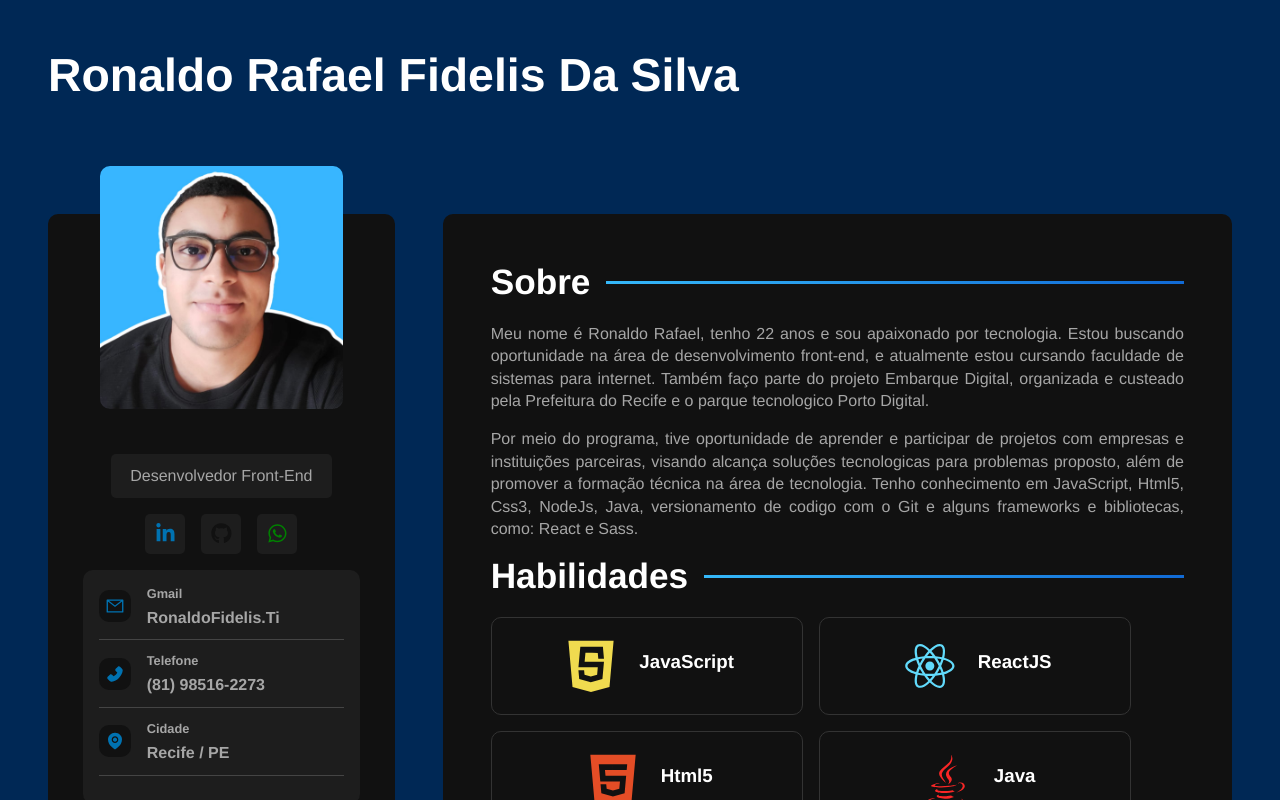
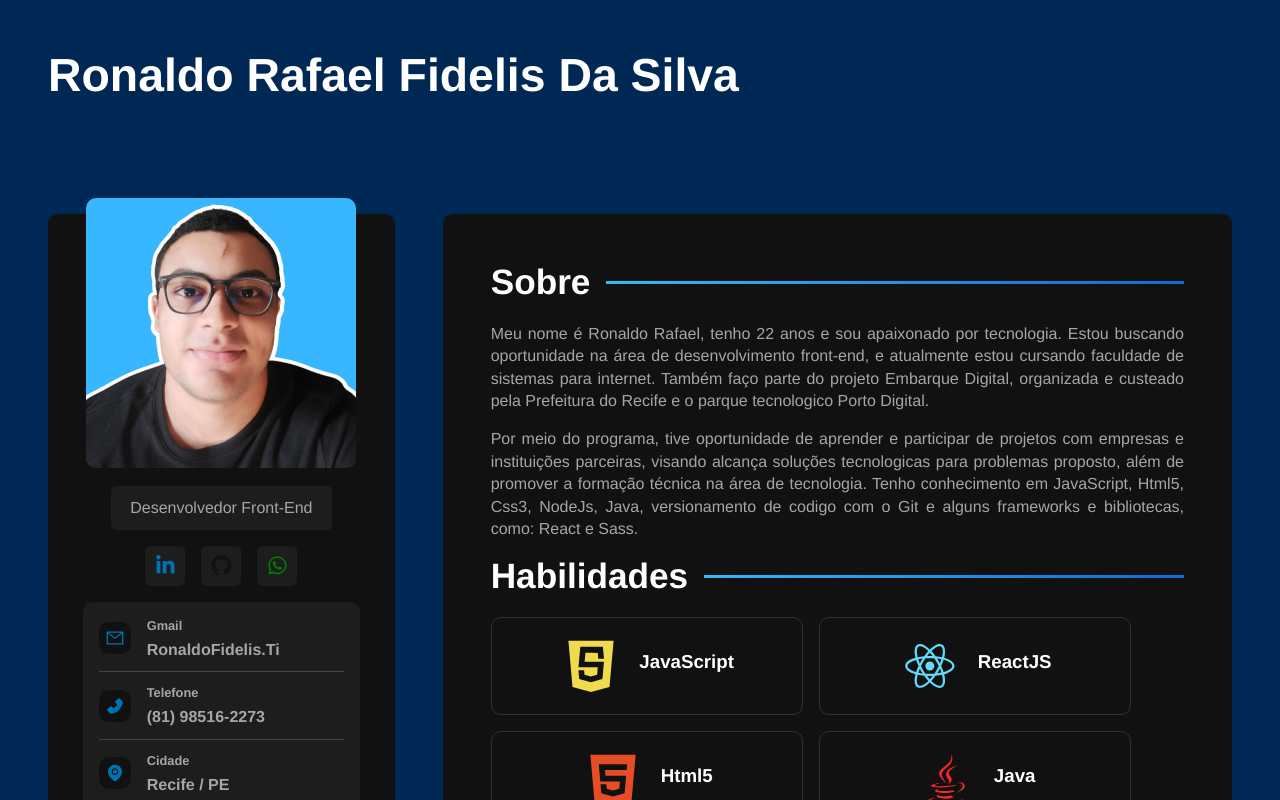
Before and after one commit to RonaldoFidelis/portifolio-reactJs, a React (Vite) app: page / in a window 1280 px wide. Shown: the top 800 px of the page. Built offline with nearby package versions, Linux system fonts and the light colour scheme.

Commit message:
AjusteAvatar

```diff
--- a/src/components/Sidebar.jsx
+++ b/src/components/Sidebar.jsx
@@ -10,7 +10,9 @@ import SocialMidiaNetworks from "./SocialMidiaNetworks";
 const Sidebar = () => {
   return (
     <aside id="sidebar">
-      <img src={Avatar} alt="ft_perfil" />
+      <section id="Avatar-Img">
+        <img src={Avatar} alt="ft_perfil" />
+      </section>
       <p className="title">Desenvolvedor Front-End</p>
       <SocialMidiaNetworks />
       <InforContainer />
--- a/src/style/components/sidebar.sass
+++ b/src/style/components/sidebar.sass
@@ -12,11 +12,6 @@
     position: relative
     padding: 3rem 0
 
-    img
-        max-width: 70%
-        border-radius: variables.$container-border-radius
-        position: absolute
-        top: -3rem
 
     .title
         color: variables.$text-color-secondary
@@ -27,3 +22,14 @@
 
     .btn
         @include mixins.btn
+
+#Avatar-Img
+    @include mixins.center
+    gap: 1rem // afastar os icones um do outro
+    margin: 1rem 0 // afastar em cima e em baixo
+
+    img
+        max-width: 270px
+        border-radius: variables.$container-border-radius
+        position: absolute
+        top: -1rem
```
